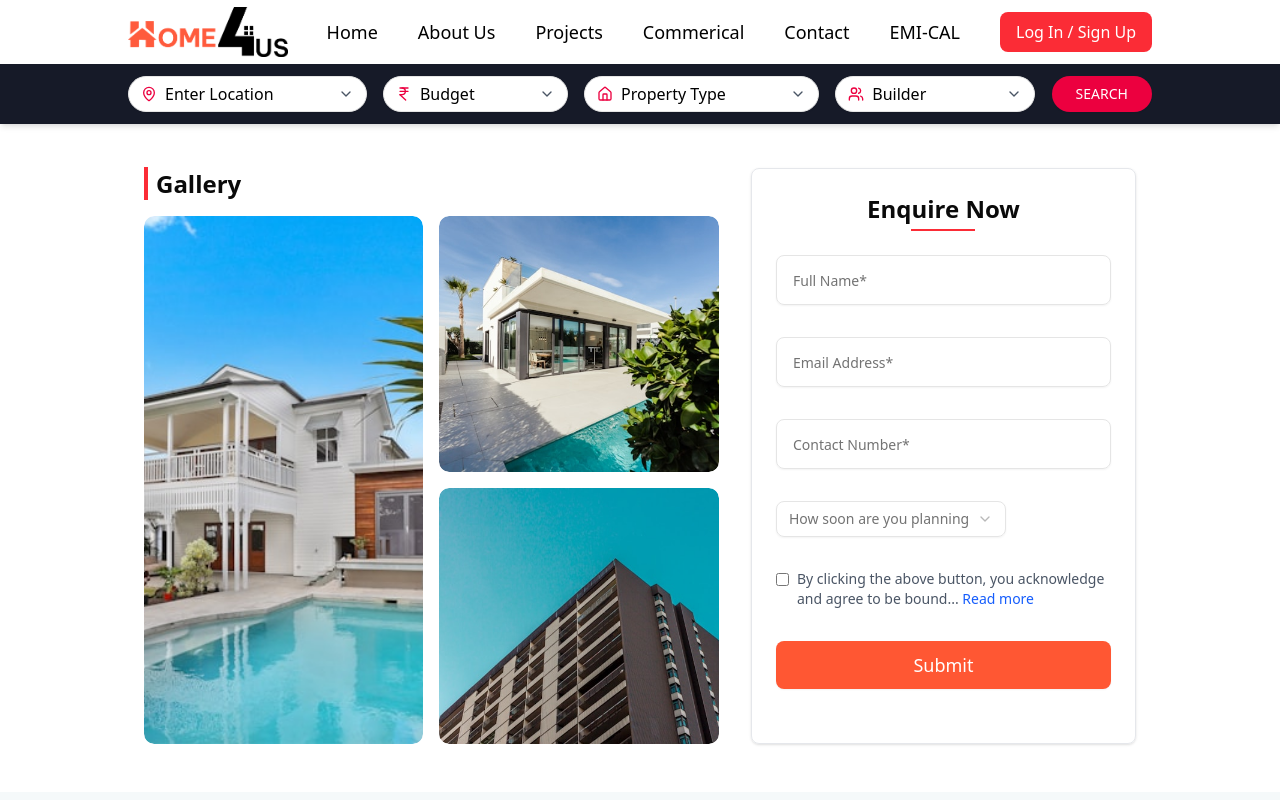
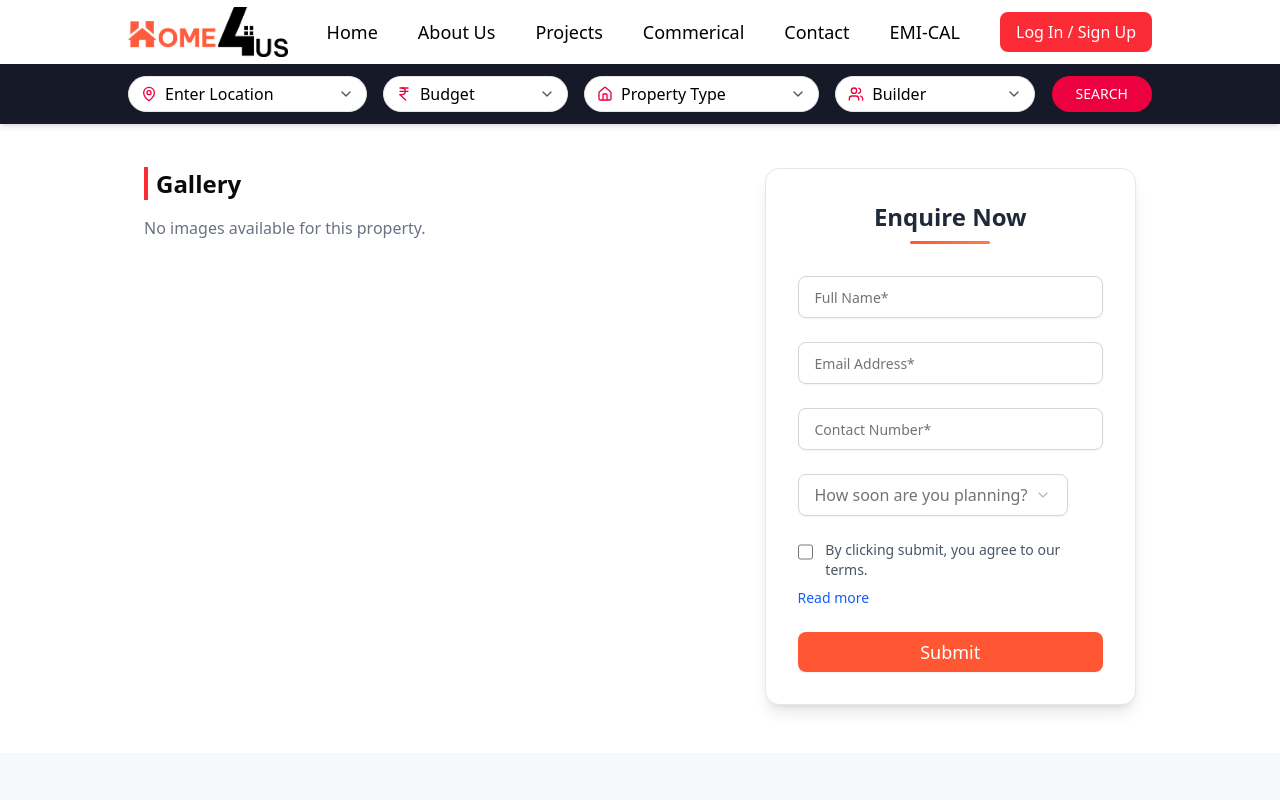
Before and after one commit to abhilashmehta-codeburner/House_4_Us, a Next.js app: page /detail in a window 1280 px wide. Shown: the top 800 px of the page. Built offline with nearby package versions, Linux system fonts and the light colour scheme.

Commit message:
feat : Add Utm

```diff
--- a/next.config.mjs
+++ b/next.config.mjs
@@ -1,4 +1,13 @@
 /** @type {import('next').NextConfig} */
-const nextConfig = {};
+const nextConfig = {
+  images: {
+    remotePatterns: [
+      {
+        protocol: 'https',
+        hostname: 'www.facebook.com',
+      },
+    ],
+  },
+};
 
 export default nextConfig;
--- a/src/Sections/Section3.jsx
+++ b/src/Sections/Section3.jsx
@@ -1,6 +1,5 @@
 'use client';
 import Image from 'next/image';
-
 import { useEffect, useState } from 'react';
 
 // Desktop banners
@@ -19,7 +18,7 @@ const Section3 = () => {
   // Detect screen size
   useEffect(() => {
     const checkScreenSize = () => {
-      setIsMobile(window.innerWidth < 640); // sm breakpoint (Tailwind)
+      setIsMobile(window.innerWidth < 640); // sm breakpoint
     };
 
     checkScreenSize();
@@ -53,7 +52,9 @@ const Section3 = () => {
             <Image
               src={src}
               alt={`Banner ${idx + 1}`}
-              className='w-full h-full object-cover'
+              fill
+              priority={idx === 0} // preload first image
+              className='object-cover'
             />
           </div>
         ))}
--- a/src/app/globals.css
+++ b/src/app/globals.css
@@ -161,3 +161,8 @@ body {
     transform: rotate(360deg);
   }
 }
+
+.set {
+  position: sticky !important;
+  top: 6rem !important; /* adjust for your header height */
+}
--- a/src/app/property/[id]/page.jsx
+++ b/src/app/property/[id]/page.jsx
@@ -4,6 +4,8 @@
 import { useParams } from 'next/navigation';
 import { properties } from '@/data/data';
 import PropertyInfo from '@/components/Details/Details';
+import GallerySection from '@/components/Gallary/gallery';
+import EnquiryForm from '@/components/Enquiry/Enquiry';
 
 export default function PropertyDetailPage() {
   const { id } = useParams();
@@ -16,8 +18,22 @@ export default function PropertyDetailPage() {
   }
 
   return (
-    <div className='w-[90%] mx-auto py-10'>
-      <PropertyInfo property={property} />
-    </div>
+    <section className='container max-w-6xl mx-auto my-12 px-4'>
+      <div className='grid grid-cols-1 lg:grid-cols-3 gap-10'>
+        {/* Left Section: Gallery + Property Info */}
+        <div className='lg:col-span-2 flex flex-col gap-10'>
+          <GallerySection images={property.images || []} />
+          <PropertyInfo property={property} />
+        </div>
+
+        {/* Right Section: Enquiry Form (Sticky) */}
+        <div className='lg:col-span-1'>
+          {/* Make sticky relative to viewport */}
+          <div className='set sticky top-6'>
+            <EnquiryForm />
+          </div>
+        </div>
+      </div>
+    </section>
   );
 }
--- a/src/components/Enquiry/Enquiry.jsx
+++ b/src/components/Enquiry/Enquiry.jsx
@@ -1,7 +1,6 @@
 'use client';
 
 import { useState } from 'react';
-import Link from 'next/link';
 import { Input } from '@/components/ui/input';
 import { Button } from '@/components/ui/button';
 import {
@@ -21,6 +20,8 @@ export default function EnquiryForm() {
     agree: false,
   });
 
+  const [showTerms, setShowTerms] = useState(false);
+
   const handleChange = (e) => {
     const { name, value, type, checked } = e.target;
     setFormData({
@@ -35,13 +36,15 @@ export default function EnquiryForm() {
   };
 
   return (
-    <div className='w-full lg:w-2/5 border border-gray-200 p-6 rounded-md shadow-sm'>
-      <h2 className='text-2xl font-bold mb-1 text-center'>Enquire Now</h2>
-      <div className='h-[2px] bg-red-500 w-16 mx-auto mb-6'></div>
+    <div className='bg-white border border-gray-200 rounded-xl shadow-lg p-8'>
+      <h2 className='text-2xl font-bold mb-2 text-center text-gray-800'>
+        Enquire Now
+      </h2>
+      <div className='h-[3px] bg-gradient-to-r from-[#FF5733] to-[#ff784d] w-20 mx-auto mb-8 rounded-full'></div>
 
       <form
         onSubmit={handleSubmit}
-        className='space-y-8'
+        className='space-y-6'
       >
         <Input
           type='text'
@@ -50,7 +53,7 @@ export default function EnquiryForm() {
           value={formData.name}
           onChange={handleChange}
           required
-          className='py-6 px-4 text-base'
+          className='py-5 px-4 text-base rounded-md border-gray-300'
         />
 
         <Input
@@ -60,7 +63,7 @@ export default function EnquiryForm() {
           value={formData.email}
           onChange={handleChange}
           required
-          className='py-6 px-4 text-base'
+          className='py-5 px-4 text-base rounded-md border-gray-300'
         />
 
         <Input
@@ -70,14 +73,14 @@ export default function EnquiryForm() {
           value={formData.phone}
           onChange={handleChange}
           required
-          className='py-6 px-4 text-base'
+          className='py-5 px-4 text-base rounded-md border-gray-300'
         />
 
         <Select
           onValueChange={(val) => setFormData({ ...formData, planning: val })}
         >
-          <SelectTrigger>
-            <SelectValue placeholder='How soon are you planning' />
+          <SelectTrigger className='py-5 px-4 text-base rounded-md border-gray-300'>
+            <SelectValue placeholder='How soon are you planning?' />
           </SelectTrigger>
           <SelectContent>
             <SelectItem value='immediately'>Immediately</SelectItem>
@@ -87,30 +90,41 @@ export default function EnquiryForm() {
           </SelectContent>
         </Select>
 
-        <div className='flex items-start space-x-2'>
+        <div className='flex flex-col space-y-2'>
+          <label className='flex items-start space-x-3'>
             <input
               type='checkbox'
               name='agree'
               checked={formData.agree}
               onChange={handleChange}
-            className='mt-1 py-6 px-4 text-base'
+              className='mt-1 w-4 h-4'
               required
             />
-          <p className='text-sm text-gray-600'>
-            By clicking the above button, you acknowledge and agree to be
-            bound...{' '}
-            <Link
-              href='#'
-              className='text-blue-600 hover:underline'
+            <span className='text-sm text-gray-600'>
+              By clicking submit, you agree to our terms.
+            </span>
+          </label>
+
+          <button
+            type='button'
+            onClick={() => setShowTerms(!showTerms)}
+            className='text-blue-600 hover:underline text-left text-sm'
           >
-              Read more
-            </Link>
+            {showTerms ? 'Show less' : 'Read more'}
+          </button>
+
+          {showTerms && (
+            <p className='text-sm text-gray-500 leading-relaxed'>
+              You authorize Home4Us and project experts to contact you regarding
+              this or related projects. This authorization overrides any
+              DNC/NDNC registration. See our Privacy Policy for details.
             </p>
+          )}
         </div>
 
         <Button
           type='submit'
-          className='w-full bg-[#FF5733] hover:bg-[#e04d2e] text-white py-6 text-lg'
+          className='w-full bg-[#FF5733] hover:bg-[#e04d2e] text-white py-5 text-lg rounded-md'
         >
           Submit
         </Button>
--- a/src/components/Gallary/gallery.jsx
+++ b/src/components/Gallary/gallery.jsx
@@ -1,14 +1,24 @@
+// components/Gallary/gallery.jsx
 'use client';
 
 import { useState } from 'react';
 import Image from 'next/image';
 import { X, ChevronLeft, ChevronRight } from 'lucide-react';
 
-const galleryImages = ['/images/p1.jpg', '/images/p2.jpg', '/images/p3.jpg'];
-
-export default function GallerySection() {
+export default function GallerySection({ images = [] }) {
   const [isOpen, setIsOpen] = useState(false);
   const [activeIndex, setActiveIndex] = useState(0);
+
+  if (images.length === 0) {
+    return (
+      <div className='w-full lg:w-3/5'>
+        <h2 className='text-2xl font-bold mb-4'>
+          <span className='border-l-4 border-red-500 pl-2'>Gallery</span>
+        </h2>
+        <p className='text-gray-500'>No images available for this property.</p>
+      </div>
+    );
+  }
 
   const openModal = (index) => {
     setActiveIndex(index);
@@ -16,9 +26,8 @@ export default function GallerySection() {
   };
   const closeModal = () => setIsOpen(false);
   const prevImage = () =>
-    setActiveIndex((prev) => (prev === 0 ? galleryImages.length - 1 : prev - 1));
-  const nextImage = () =>
-    setActiveIndex((prev) => (prev + 1) % galleryImages.length);
+    setActiveIndex((prev) => (prev === 0 ? images.length - 1 : prev - 1));
+  const nextImage = () => setActiveIndex((prev) => (prev + 1) % images.length);
 
   return (
     <div className='w-full lg:w-3/5'>
@@ -27,43 +36,25 @@ export default function GallerySection() {
       </h2>
 
       <div className='grid grid-cols-1 md:grid-cols-2 gap-4'>
+        {images.slice(0, 3).map((img, index) => (
           <div
-          className='md:row-span-2 overflow-hidden rounded-lg cursor-pointer'
-          onClick={() => openModal(0)}
+            key={index}
+            className={`${
+              index === 0 ? 'md:row-span-2' : ''
+            } overflow-hidden rounded-lg cursor-pointer`}
+            onClick={() => openModal(index)}
           >
             <Image
-            src={galleryImages[0]}
-            alt='Gallery 1'
+              src={img}
+              alt={`Gallery ${index + 1}`}
               width={600}
-            height={800}
-            className='w-full h-full object-cover rounded-lg hover:scale-105 transition-transform duration-300'
+              height={index === 0 ? 800 : 400}
+              className={`w-full ${
+                index === 0 ? 'h-full' : 'h-48 md:h-56 lg:h-64'
+              } object-cover rounded-lg hover:scale-105 transition-transform duration-300`}
             />
           </div>
-
-        <div
-          className='overflow-hidden rounded-lg cursor-pointer'
-          onClick={() => openModal(1)}
-        >
-          <Image
-            src={galleryImages[1]}
-            alt='Gallery 2'
-            width={600}
-            height={400}
-            className='w-full h-48 md:h-56 lg:h-64 object-cover rounded-lg hover:scale-105 transition-transform duration-300'
-          />
-        </div>
-        <div
-          className='overflow-hidden rounded-lg cursor-pointer'
-          onClick={() => openModal(2)}
-        >
-          <Image
-            src={galleryImages[2]}
-            alt='Gallery 3'
-            width={600}
-            height={400}
-            className='w-full h-48 md:h-56 lg:h-64 object-cover rounded-lg hover:scale-105 transition-transform duration-300'
-          />
-        </div>
+        ))}
       </div>
 
       {/* Modal */}
@@ -91,7 +82,7 @@ export default function GallerySection() {
             </button>
 
             <Image
-              src={galleryImages[activeIndex]}
+              src={images[activeIndex]}
               alt='Active Image'
               width={900}
               height={700}
```
Also changed, not shown: src/app/layout.js (+4 -72 lines), src/components/Analytics/AnalyticsProvider.jsx (added, +139 -0 lines). Lines whose indentation alone changed are shown as unchanged.
